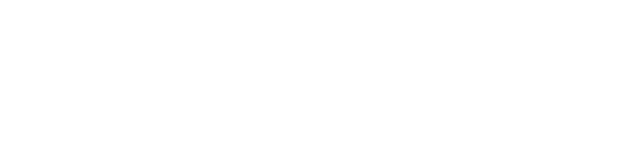
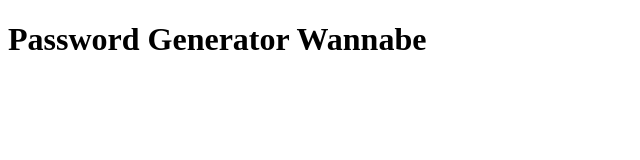
Before and after one commit to mariannacoppa/js-pwdgen-wannabe, a plain HTML site: page index.html in a window 1280 px wide. Shown: the whole page, without its empty margins (0-640 px from the left). Drawn offline with Linux system fonts and the light colour scheme.

Commit message:
[UPD] insert title and subtitle with js

```diff
--- a/index.html
+++ b/index.html
@@ -6,6 +6,7 @@
     <title>js-pwdgen-wannabe</title>
 </head>
 <body>
+    <h1 id="title">Password Generator Wannabe</h1>
     <script type="text/javascript" src="./js/script.js">
     </script>
 </body>
--- a/js/script.js
+++ b/js/script.js
@@ -0,0 +1,2 @@
+document.getElementById("title").innerHTML = "Password Generator Wannabe";
+document.getElementById("subtitle").innerHTML = "<em>Inserire nome, cognome e colore preferito</em>";
```
